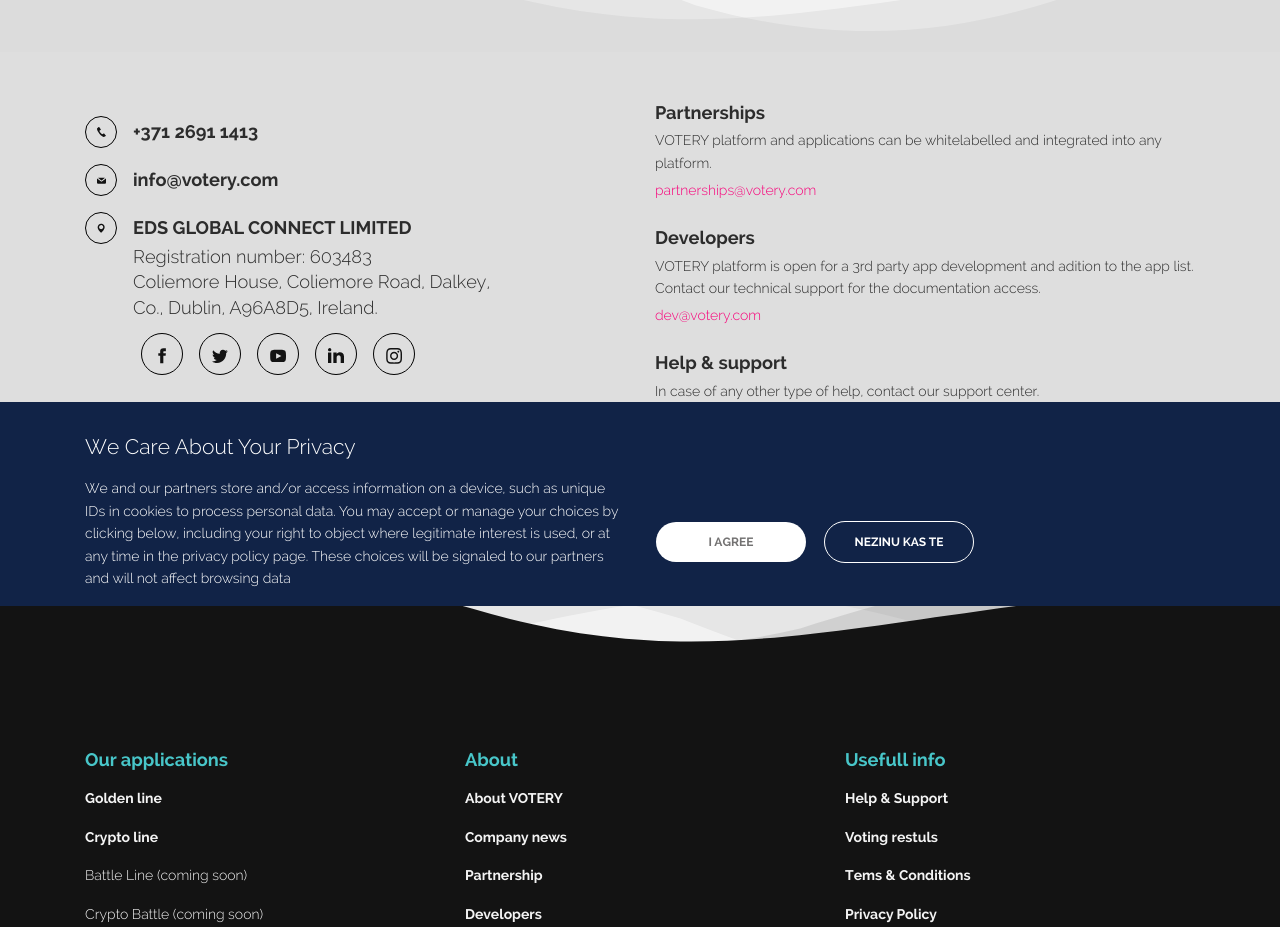
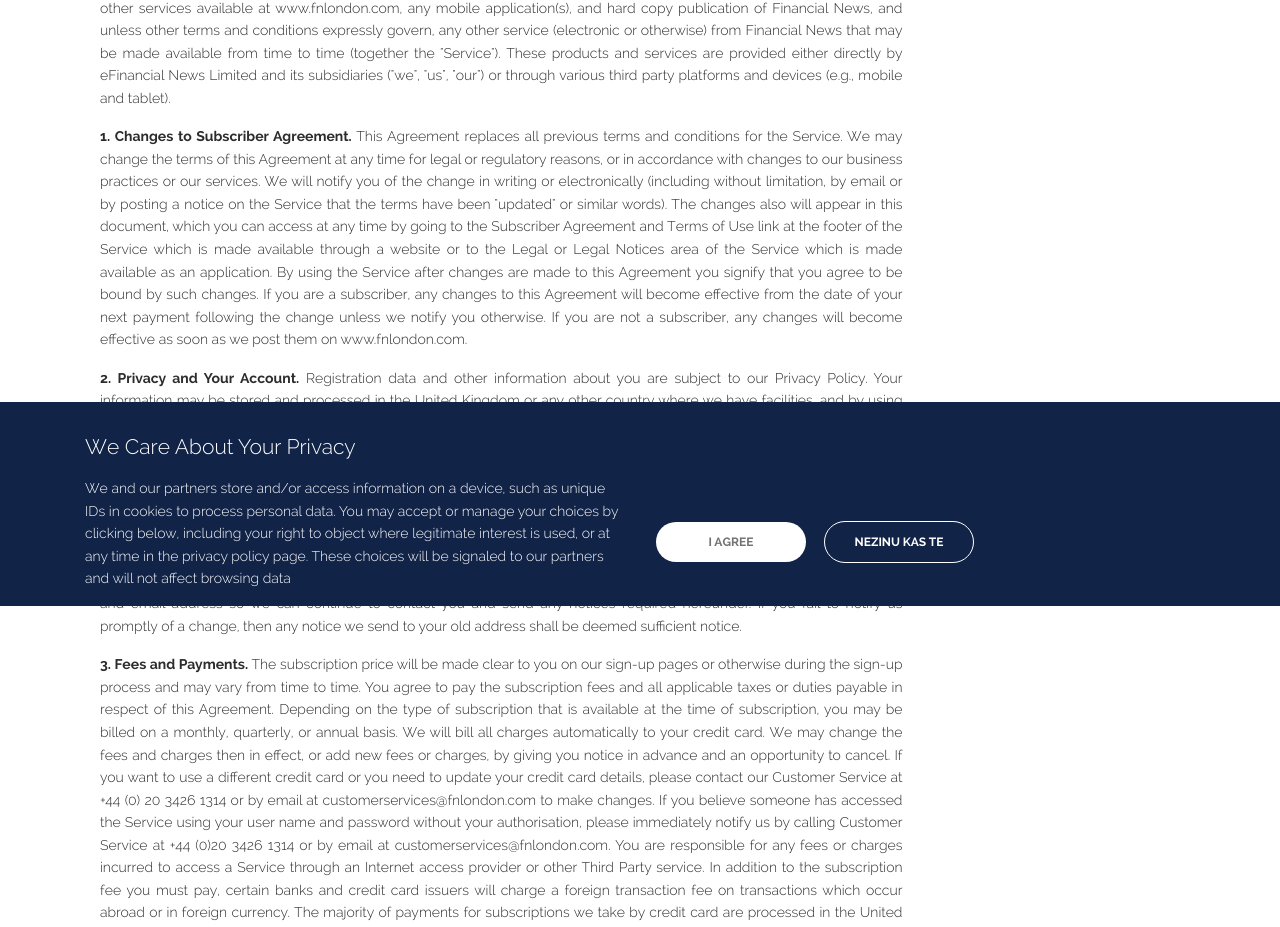
Before and after one commit to Rainbow006E/votery-v2, an Angular app: page /terms-conditions in a window 1280 px wide. Shown: the part 194-1121 px from the top of the page. Built offline with nearby package versions, Linux system fonts and the light colour scheme.

Commit message:
build terms-conditions page

```diff
--- a/src/app/pages/temrs-conditions/temrs-conditions.component.html
+++ b/src/app/pages/temrs-conditions/temrs-conditions.component.html
@@ -1,7 +1,75 @@
-<div class="terms-conditions">
+<div class="terms-conditions mt-5 pt-5">
     <div class="container">
         <div class="col-12 col-lg-9">
+            <h2>
+                Terms & Conditions
+            </h2>
 
+            <p class="text-justify">
+                This Subscriber Agreement and Terms of Use (this "Agreement") governs your use of the Financial News
+                online service and other services available at www.fnlondon.com, any mobile application(s), and hard
+                copy publication of Financial News, and unless other terms and conditions expressly govern, any other
+                service (electronic or otherwise) from Financial News that may be made available from time to time
+                (together the "Service"). These products and services are provided either directly by eFinancial News
+                Limited and its subsidiaries ("we", "us", "our") or through various third party platforms and devices
+                (e.g., mobile and tablet).
+            </p>
+
+            <p class="text-justify">
+                <span class="font-weight-bold">1. Changes to Subscriber Agreement.</span> This Agreement replaces all
+                previous terms and conditions for the
+                Service. We may change the terms of this Agreement at any time for legal or regulatory reasons, or in
+                accordance with changes to our business practices or our services. We will notify you of the change in
+                writing or electronically (including without limitation, by email or by posting a notice on the Service
+                that the terms have been "updated" or similar words). The changes also will appear in this document,
+                which you can access at any time by going to the Subscriber Agreement and Terms of Use link at the
+                footer of the Service which is made available through a website or to the Legal or Legal Notices area of
+                the Service which is made available as an application. By using the Service after changes are made to
+                this Agreement you signify that you agree to be bound by such changes. If you are a subscriber, any
+                changes to this Agreement will become effective from the date of your next payment following the change
+                unless we notify you otherwise. If you are not a subscriber, any changes will become effective as soon
+                as we post them on www.fnlondon.com.
+            </p>
+
+            <p class="text-justify">
+                <span class="font-weight-bold">2. Privacy and Your Account.</span> Registration data and other
+                information about you are subject to our
+                Privacy Policy. Your information may be stored and processed in the United Kingdom or any other country
+                where we have facilities, and by using the Service online, you consent to the transfer of information
+                outside of your country. If your access to the Service has been provided by or through a third party
+                (for example, your employer) (each, a "Third Party"), the Third Party may have provided us with
+                information about you to enable us to provide you with access to the Service and distinguish you from
+                other subscribers (such as your email address or name). If you access the Service using a password, you
+                are solely responsible for maintaining the confidentiality of that password. If you provide someone else
+                with access to your password to the Service, they will have the ability to view information about your
+                account and make changes through the website for the Service. Similarly, if you tell someone the answer
+                to your security question for the Service, they will be able to request information about your account
+                and make changes through Customer Service. You agree to notify us promptly if you change your billing
+                and delivery addresses and email address so we can continue to contact you and send any notices required
+                hereunder. If you fail to notify us promptly of a change, then any notice we send to your old address
+                shall be deemed sufficient notice.
+            </p>
+
+            <p class="text-justify">
+                <span class="font-weight-bold">3. Fees and Payments.</span> The subscription price will be made clear to
+                you on our sign-up pages or otherwise
+                during the sign-up process and may vary from time to time. You agree to pay the subscription fees and
+                all applicable taxes or duties payable in respect of this Agreement. Depending on the type of
+                subscription that is available at the time of subscription, you may be billed on a monthly, quarterly,
+                or annual basis. We will bill all charges automatically to your credit card. We may change the fees and
+                charges then in effect, or add new fees or charges, by giving you notice in advance and an opportunity
+                to cancel. If you want to use a different credit card or you need to update your credit card details,
+                please contact our Customer Service at +44 (0) 20 3426 1314 or by email at customerservices@fnlondon.com
+                to make changes. If you believe someone has accessed the Service using your user name and password
+                without your authorisation, please immediately notify us by calling Customer Service at +44 (0)20 3426
+                1314 or by email at customerservices@fnlondon.com. You are responsible for any fees or charges incurred
+                to access a Service through an Internet access provider or other Third Party service. In addition to the
+                subscription fee you must pay, certain banks and credit card issuers will charge a foreign transaction
+                fee on transactions which occur abroad or in foreign currency. The majority of payments for
+                subscriptions we take by credit card are processed in the United Kingdom. Please check with your bank or
+                credit card issuer to find out whether such charges apply to you. eFinancial News Limited is not
+                responsible for any such charges.
+            </p>
         </div>
     </div>
     <div class="gradient p-5"></div>
```
